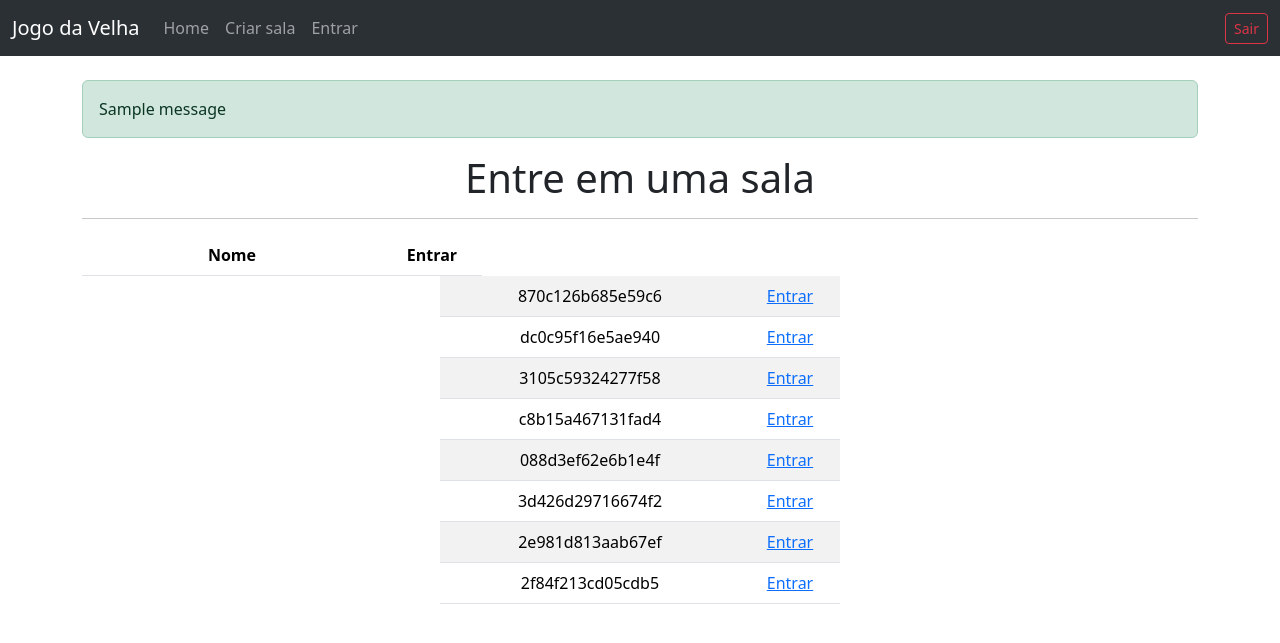
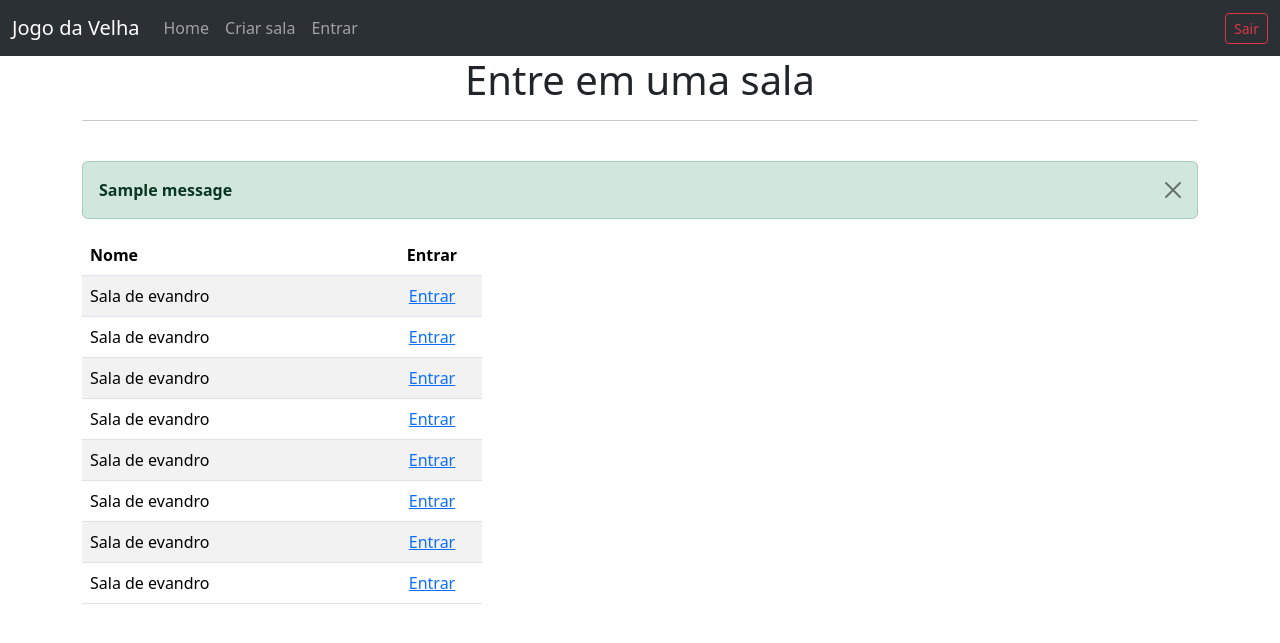
Before and after one commit to EvandroNetoo/jogo_da_velha, a Django app: template tictactoe/templates/entrar.html in a window 1280 px wide. Shown: the top 643 px of the page. Run offline with Django 3.2, Linux system fonts and the light colour scheme; the template is opened without the code that fills it: values that come from a table or form of the project are taken from there, others are empty; data comes from the database, SQL or seed files in the repository; both versions use the stored data as it was after the commit; one stand-in notice (Sample message) is shown.

Commit message:
upgrades

```diff
--- a/tictactoe/consumers.py
+++ b/tictactoe/consumers.py
@@ -75,7 +75,6 @@
             )
             room.save()
         else:
-            room.save()
             self.disconnect()
 
 
--- a/tictactoe/models.py
+++ b/tictactoe/models.py
@@ -1,8 +1,11 @@
 from django.db import models
 import secrets
+from autenticacao.models import User
 
 
 class Room(models.Model):
+    dono = models.ForeignKey(User, on_delete=models.CASCADE, null=True)
+
     code = models.CharField(max_length=16)
 
     privada = models.BooleanField(default=False)
--- a/tictactoe/templates/entrar.html
+++ b/tictactoe/templates/entrar.html
@@ -27,18 +27,17 @@
 {% block 'body' %}
 <div class="container">
 
+    <h1 class="text-center">Entre em uma sala</h1>
+    <hr>
     {% if messages %}
     <br>
     {% for message in messages %}
-    <div class="alert {{message.tags}}">
-        {{message}}
+    <div class="alert {{message.tags}} alert-dismissible fade show" role="alert">
+        <strong>{{ message }}</strong>
+        <button type="button" class="btn-close" data-bs-dismiss="alert" aria-label="Close"></button>
     </div>
     {% endfor %}
     {% endif %}
-
-    <h1 class="text-center">Entre em uma sala</h1>
-    <hr>
-    <div class="text-center">
     <table class="table table-striped">
         <thead>
             <tr>
@@ -55,14 +54,48 @@
             {% endif %}
 
             {% for room in rooms %}
+            {% if not room.privada %}
             <tr>
-                    <td style="width: 300px;">{{ room.code }}</td>
-                    <td class="text-center"><a href="{% url 'room' room.code %}">Entrar</a></td>
+                <td style="width: 300px;">Sala de {{ room.dono }}</td>
+                <td class="text-center"><a class="link-opacity-100" href="{% url 'room' room.code %}">Entrar</a></td>
             </tr>
+            {% else %}
+            <tr>
+                <td style="width: 300px;">Sala de {{ room.dono }}</td>
+                <td class="text-center">
+                    <a type="button" class="link-opacity-100" data-bs-toggle="modal"
+                        data-bs-target="#room-modal-{{ room.id }}">Entrar</a>
+                </td>
+            </tr>
+
+            <!-- Modal -->
+            <div class="modal fade text-center" id="room-modal-{{ room.id }}" tabindex="-1"
+                aria-labelledby="exampleModalLabel" aria-hidden="true">
+                <div class="modal-dialog">
+                    <div class="modal-content">
+                        <div class="modal-header">
+                            <h1 class="modal-title fs-5 text-center" id="exampleModalLabel">Entrar na sala de
+                                {{ room.dono }}</h1>
+                            <button type="button" class="btn-close" data-bs-dismiss="modal" aria-label="Close"></button>
+                        </div>
+                        <form action="{% url 'entrar' %}" method="POST">
+                            <div class="modal-body">
+                                {% csrf_token %}
+                                <input type="hidden" name="room_id" value="{{ room.id }}">
+                                <label>Senha</label>
+                                <input type="text" name="senha" class="form-control">
+                            </div>
+                            <div class="modal-footer">
+                                <button type="submit" class="btn btn-primary">Entrar</button>
+                            </div>
+                        </form>
+                    </div>
+                </div>
+            </div>
+            {% endif %}
             {% endfor %}
         </tbody>
     </table>
-    </div>
 
 
 </div>
--- a/tictactoe/templates/home.html
+++ b/tictactoe/templates/home.html
@@ -20,7 +20,7 @@
         <div class="col-sm-6 mb-3 mb-sm-0">
             <div class="card">
                 <div class="card-body text-center">
-                    <h5 class="card-title">Crie uma sala privada</h5>
+                    <h5 class="card-title">Crie uma sala</h5>
                     <p class="card-text">Crie uma sala e chame um amigo para entrar para se divertirem.</p>
                     <a href="{% url 'criar' %}" class="btn btn-primary">Criar</a>
                 </div>
--- a/tictactoe/templates/jogo.html
+++ b/tictactoe/templates/jogo.html
@@ -133,7 +133,6 @@
             render_tabuleiro(data.tabuleiro)
 
         } else {
-            GameSocket = NaN
             document.getElementById(data.type).style.display = 'block'
         }
     }
```
Also changed, not shown: tictactoe/views.py (+30 -3 lines), db.sqlite3, tictactoe/migrations/0014_room_dono.py (added). Lines whose indentation alone changed are shown as unchanged.
